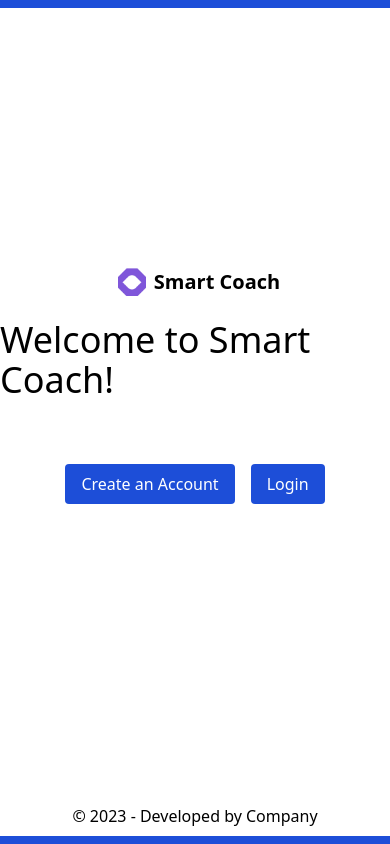
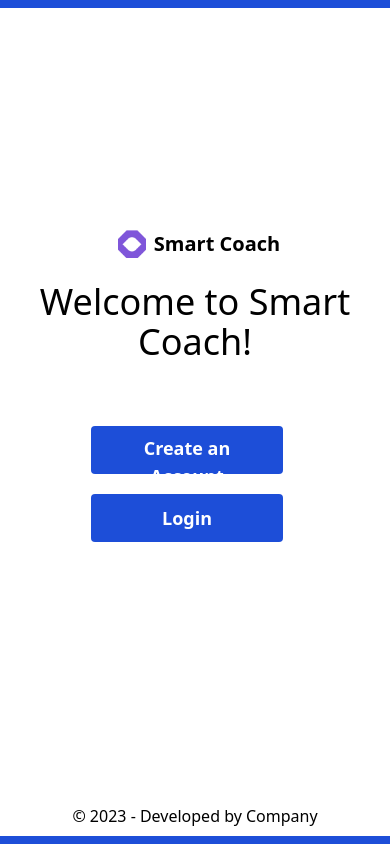
Before and after one commit to RaoAkif/smart-coach, a React (Vite) app: page / in a window 390 px wide. Built offline with nearby package versions, Linux system fonts and the light colour scheme.

Commit message:
Update the login and register button styling for mobile and desktop

```diff
--- a/src/components/authComponents/Public.tsx
+++ b/src/components/authComponents/Public.tsx
@@ -7,15 +7,17 @@ const Public = () => {
     const content = (
         <section className="h-screen flex flex-col justify-center items-center border-t-8 border-blue-700">
             <Logo />
-            <h1 className="text-4xl mb-16 mt-6">Welcome to Smart Coach!</h1>
-            <div className="flex mb-20">
-                <button className="bg-blue-700 hover:bg-blue-600 text-white py-2 px-4 rounded mr-4">
-                    <a href="./register">Create an Account</a>
-                </button>
-                <button className="bg-blue-700 hover:bg-blue-600 text-white py-2 px-4 rounded">
-                    <a href="./login">Login</a>
-                </button>
-            </div>
+            <h1 className="text-4xl mb-16 mt-6 text-center">Welcome to Smart Coach!</h1>
+            <div className="flex flex-col items-center mb-20">
+  <div className="flex flex-col md:flex-row">
+    <button className="bg-blue-700 hover:bg-blue-600 text-white py-2 px-4 rounded mr-4 mb-5 h-12 w-48 font-bold text-lg">
+      <a href="./register">Create an Account</a>
+    </button>
+    <button className="bg-blue-700 hover:bg-blue-600 text-white py-2 px-4 rounded h-12 w-48 font-bold text-lg">
+      <a href="./login">Login</a>
+    </button>
+  </div>
+</div>
             <footer className="fixed bottom-0 left-0 w-full bg-white text-black text-center py-2 border-b-8 border-blue-700">
                 © {year} - Developed by Company
             </footer>
```
